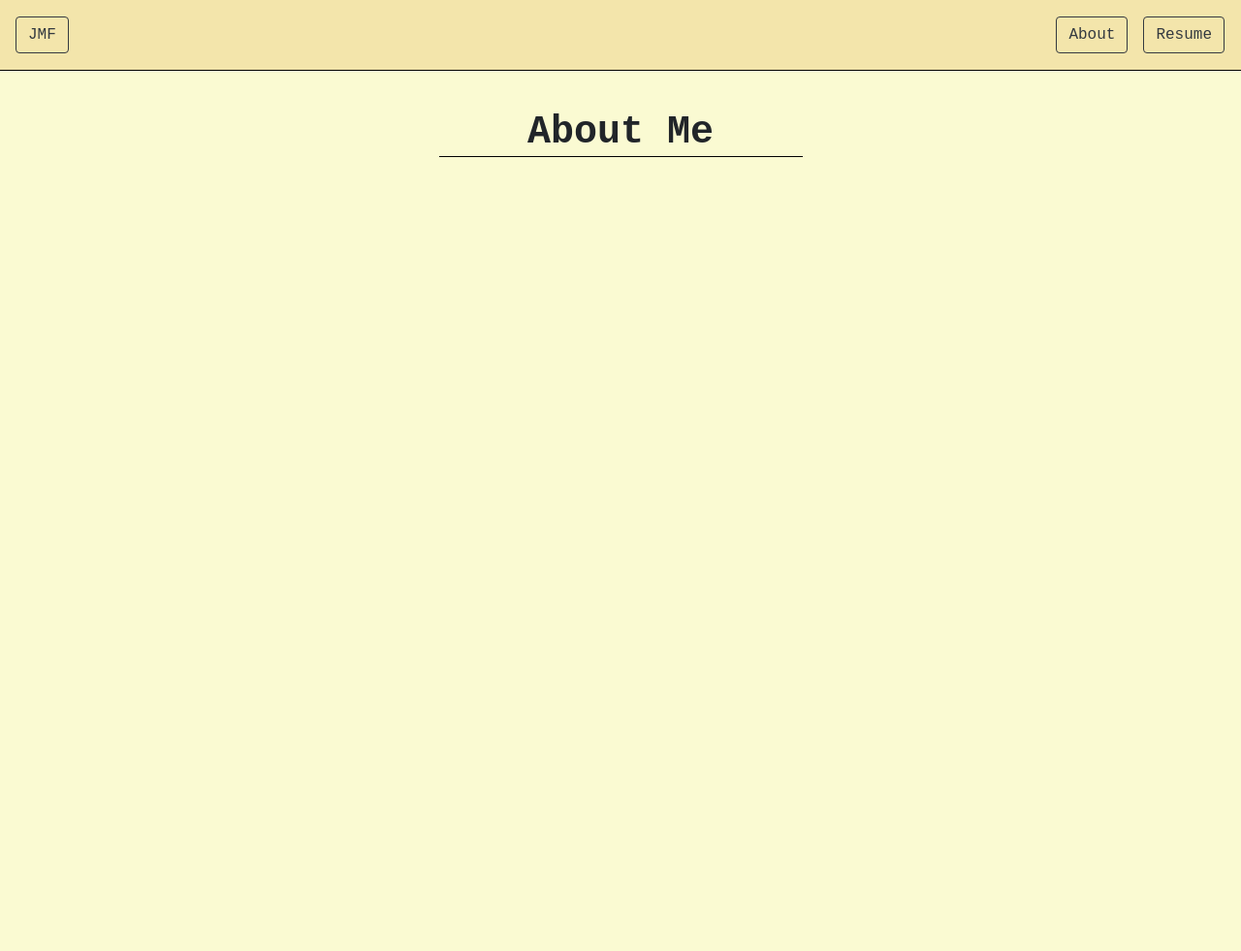
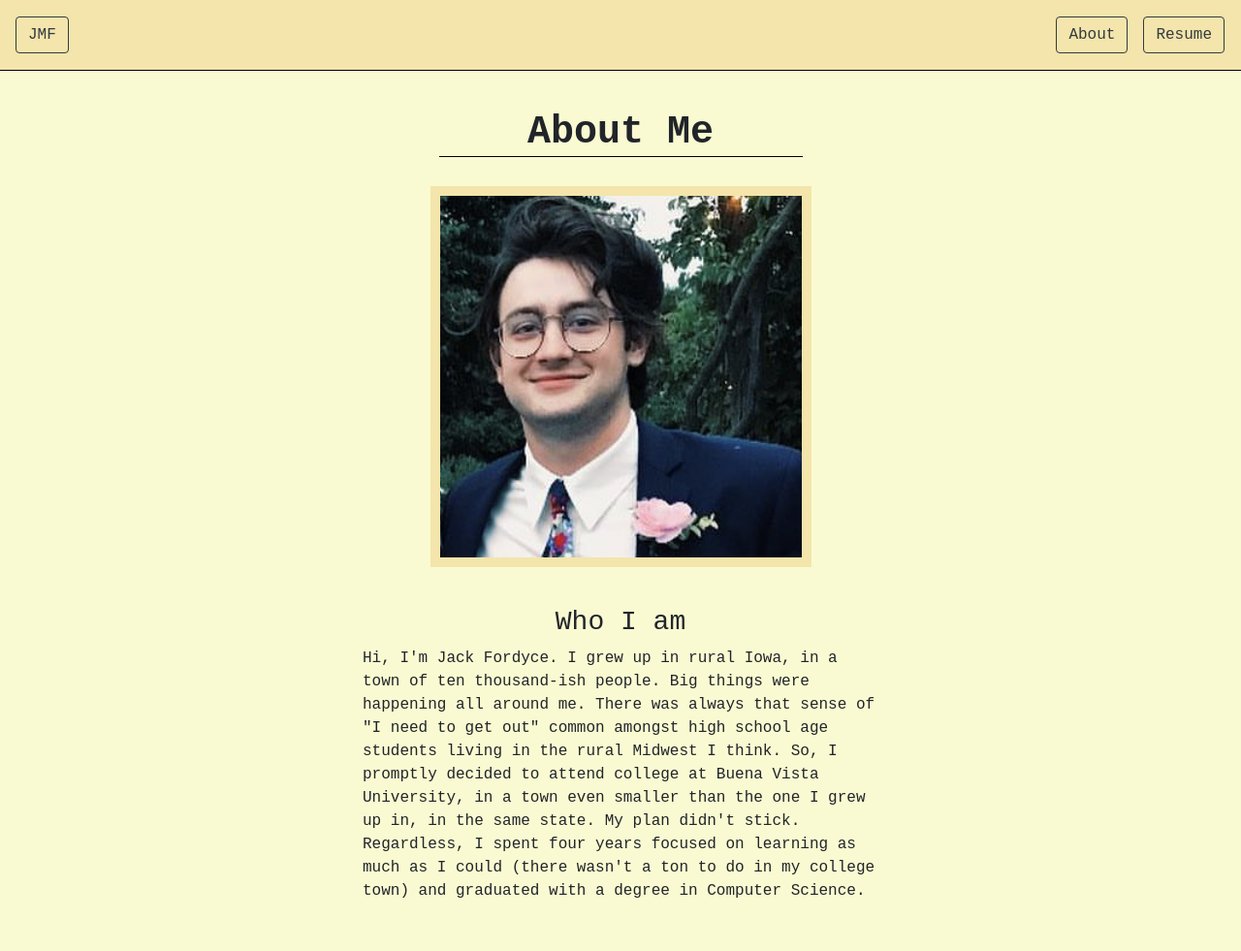
Before and after one commit to jackmford/personal-website, a Flask app: page /about/ in a window 1280 px wide. Shown: the whole page at 97% size. Before the commit the page ends 800 px from the top, so only its background shows below. Run offline with Flask 2, Linux system fonts and the light colour scheme; some libraries are stand-ins or nearby versions.

Commit message:
about me updates

```diff
--- a/static/css/index.css
+++ b/static/css/index.css
@@ -29,11 +29,31 @@
 	width: 150px;
 	height: 150px;
 }
+#headshot{
+	margin-left: auto;
+	margin-right: auto;
+	margin-top: 30px;
+	display: block;
+	border: 10px solid #f3e5ab;
+}
 #total-cont{
   /*background-color: #FAF0BE;*/
   /*background-color: #ffffff;*/
   background-color: #fafad2;
 	padding-bottom: 50px;
+}
+.aboutme-title{
+	margin-top: 40px;
+	text-align: center;
+	width: 393px;
+	padding: 0px;
+}
+.aboutme-desc{
+	text-align: left;
+	width: 562px;
+	margin-left: auto;
+	margin-right: auto;
+	display: block;
 }
 .proj-p-title{
 	padding:10px;
--- a/templates/about.html
+++ b/templates/about.html
@@ -29,7 +29,13 @@
       		<div class="container-fluid">
               <h1 id="about-header">About Me</h1>
 							<hr id="about-hr">
-
+              <img id="headshot" src="../static/img/prof.png">
+					</div>
+					<div class="aboutme-title container-fluid">
+						<h3>Who I am</h3>
+					</div>
+					<div class="aboutme-desc container-fluid">
+							Hi, I'm Jack Fordyce.	I grew up in rural Iowa, in a town of ten thousand-ish people. Big things were happening all around me. There was always that sense of "I need to get out" common amongst high school age students living in the rural Midwest I think. So, I promptly decided to attend college at Buena Vista University, in a town even smaller than the one I grew up in, in the same state. My plan didn't stick. Regardless, I spent four years focused on learning as much as I could (there wasn't a ton to do in my college town) and graduated with a degree in Computer Science.
 					</div>
 				</div>
 			</hr>
```
Also changed, not shown: static/img/prof.png (added).
